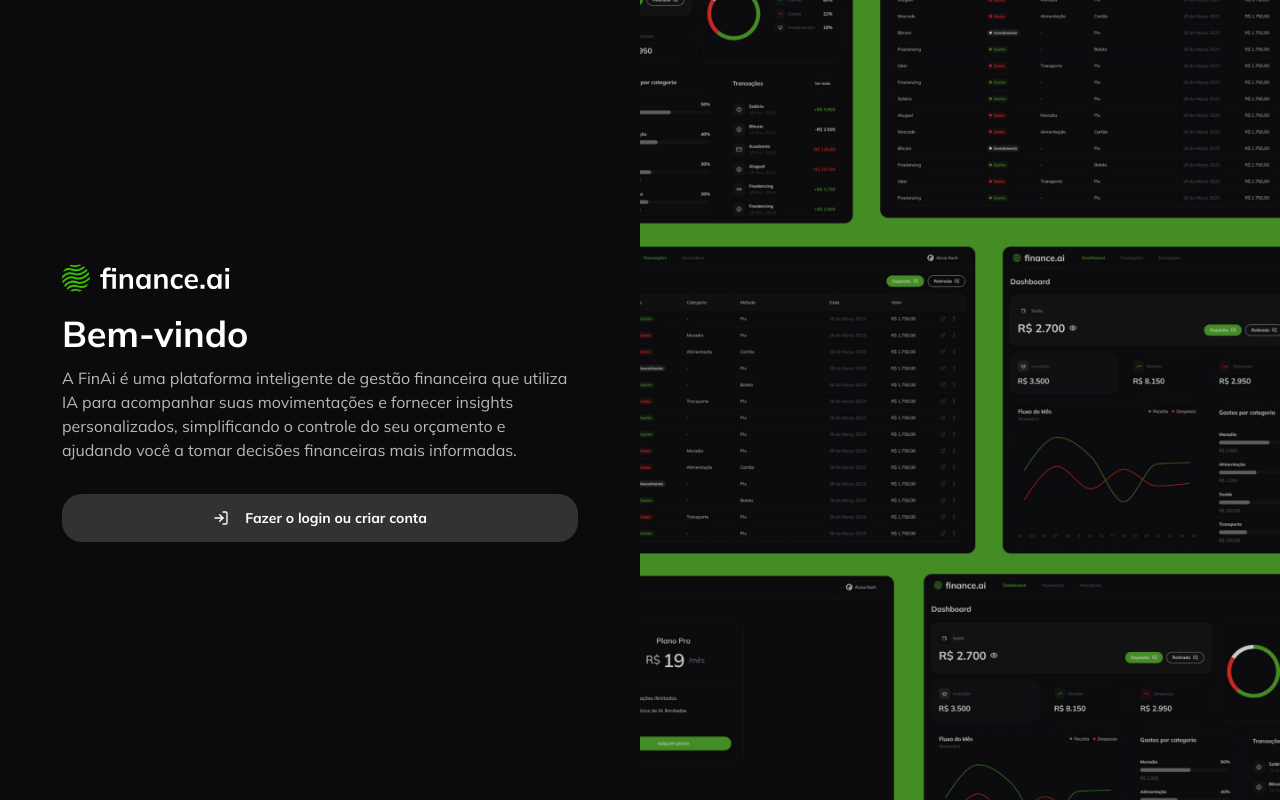
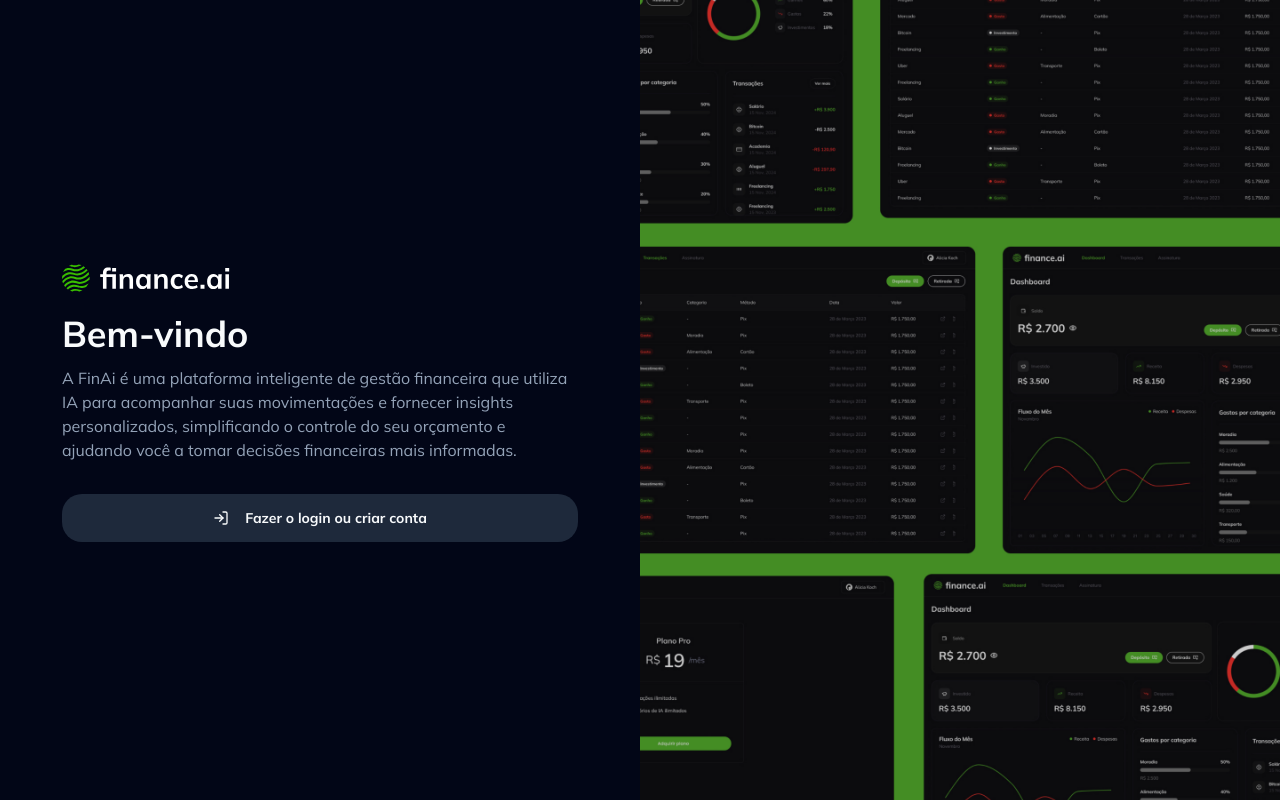
Before and after one commit to anthonibs/fin-ai, a Next.js app: page /login in a window 1280 px wide. Built offline with nearby package versions, Linux system fonts and the light colour scheme; no server answers.

Commit message:
feat: atualizar variáveis de estilo e cores no CSS

```diff
--- a/app/globals.css
+++ b/app/globals.css
@@ -1,60 +1,58 @@
 @import "tailwindcss";
-
 @plugin "tailwindcss-animate";
 
 @custom-variant dark (&:is(.dark *));
 
 :root {
-  --background: #f6f6f6;
-  --foreground: #424242;
-  --card: transparent;
-  --card-foreground: 240 10% 3.9%;
-  --popover: 0 0% 100%;
-  --popover-foreground: 240 10% 3.9%;
-  --primary: #06cd2e;
-  --primary-foreground: 355.7 100% 97.3%;
-  --secondary: #323232;
-  --secondary-foreground: 240 5.9% 10%;
-  --muted: 240 4.8% 95.9%;
-  --muted-foreground: 240 3.8% 46.1%;
-  --accent: 240 4.8% 95.9%;
-  --accent-foreground: 240 5.9% 10%;
-  --destructive: 0 84.2% 60.2%;
-  --destructive-foreground: 0 0 100%;
-  --border: 240 5.9% 90%;
-  --input: 240 5.9% 90%;
-  --ring: #06cd2e;
-  --radius: 0.5rem;
-  --chart-1: 12 76% 61%;
+  --background: #f8fafc;
+  --background-muted: #f1f5f9;
+  --foreground: #0f172a;
+  --card: #ffffff;
+  --card-foreground: #0f172a;
+  --popover: #ffffff;
+  --popover-foreground: #0f172a;
+  --primary: #059669;
+  --primary-foreground: #ffffff;
+  --secondary: #f1f5f9;
+  --secondary-foreground: #0f172a;
+  --muted: #f1f5f9;
+  --muted-foreground: #64748b;
+  --accent: #f1f5f9;
+  --accent-foreground: #0f172a;
+  --destructive: #e11d48;
+  --destructive-foreground: #ffffff;
+  --border: #e2e8f0;
+  --input: #e2e8f0;
+  --ring: #059669;
+  --radius: 0.75rem;
+  --chart-1: 16 76% 61%;
   --chart-2: 173 58% 39%;
   --chart-3: 197 37% 24%;
   --chart-4: 43 74% 66%;
   --chart-5: 27 87% 67%;
 }
 
-body {
-  font-family: var(--font-family);
-}
-
 .dark {
-  --background: #0b0b0d;
-  --foreground: #fff;
-  --card: transparent;
-  --card-foreground: 0 0% 95%;
-  --popover: 0 0% 9%;
-  --popover-foreground: 0 0% 95%;
-  --primary: #06cd2e;
-  --primary-foreground: 0 0 100% --secondary: 240 3.7% 15.9%;
-  --secondary-foreground: 0 0 100%;
-  --muted: 0 0% 15%;
-  --muted-foreground: #b9b7b7;
-  --accent: 12 6.5% 15.1%;
-  --accent-foreground: 0 0 100%;
-  --destructive: 0 62.8% 30.6%;
-  --destructive-foreground: 0 85.7% 97.3%;
-  --border: 240 3.7% 15.9%;
-  --input: 240 3.7% 15.9%;
-  --ring: #06cd2e;
+  --background: #020617;
+  --background-muted: #0c1327;
+  --foreground: #f8fafc;
+  --card: #0b0f19;
+  --card-foreground: #f8fafc;
+  --popover: #0b0f19;
+  --popover-foreground: #f8fafc;
+  --primary: #10b981;
+  --primary-foreground: #030712;
+  --secondary: #1e293b;
+  --secondary-foreground: #f8fafc;
+  --muted: #1e293b;
+  --muted-foreground: #94a3b8;
+  --accent: #1e293b;
+  --accent-foreground: #f8fafc;
+  --destructive: #f43f5e;
+  --destructive-foreground: #f8fafc;
+  --border: #1e293b;
+  --input: #1e293b;
+  --ring: #10b981;
   --chart-1: 220 70% 50%;
   --chart-2: 160 60% 45%;
   --chart-3: 30 80% 55%;
@@ -64,6 +62,7 @@
 
 @theme inline {
   --color-background: var(--background);
+  --color-background-muted: var(--background-muted);
   --color-foreground: var(--foreground);
   --color-card: var(--card);
   --color-card-foreground: var(--card-foreground);
@@ -91,24 +90,17 @@
   --radius-md: calc(var(--radius) - 2px);
   --radius-lg: var(--radius);
   --radius-xl: calc(var(--radius) + 4px);
-  --color-sidebar: var(--sidebar);
-  --color-sidebar-foreground: var(--sidebar-foreground);
-  --color-sidebar-primary: var(--sidebar-primary);
-  --color-sidebar-primary-foreground: var(--sidebar-primary-foreground);
-  --color-sidebar-accent: var(--sidebar-accent);
-  --color-sidebar-accent-foreground: var(--sidebar-accent-foreground);
-  --color-sidebar-border: var(--sidebar-border);
-  --color-sidebar-ring: var(--sidebar-ring);
 }
 
+/* STREAMING_CHUNK:Applying base layer styles and fonts... */
 @layer base {
   * {
-    @apply border-border;
+    @apply border-border box-border;
   }
   html {
     @apply h-full;
   }
   body {
-    @apply bg-background text-foreground h-full;
+    @apply bg-background text-foreground h-full font-sans antialiased;
   }
 }
```
